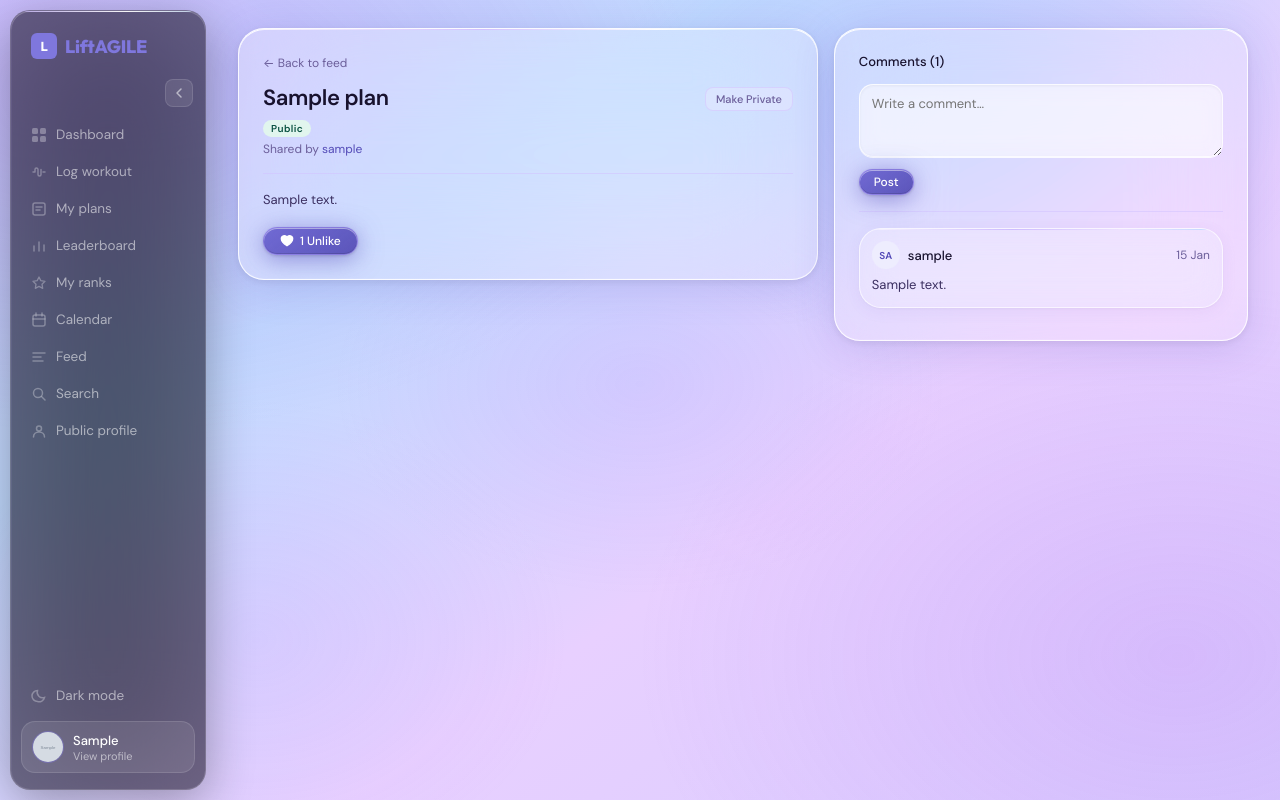
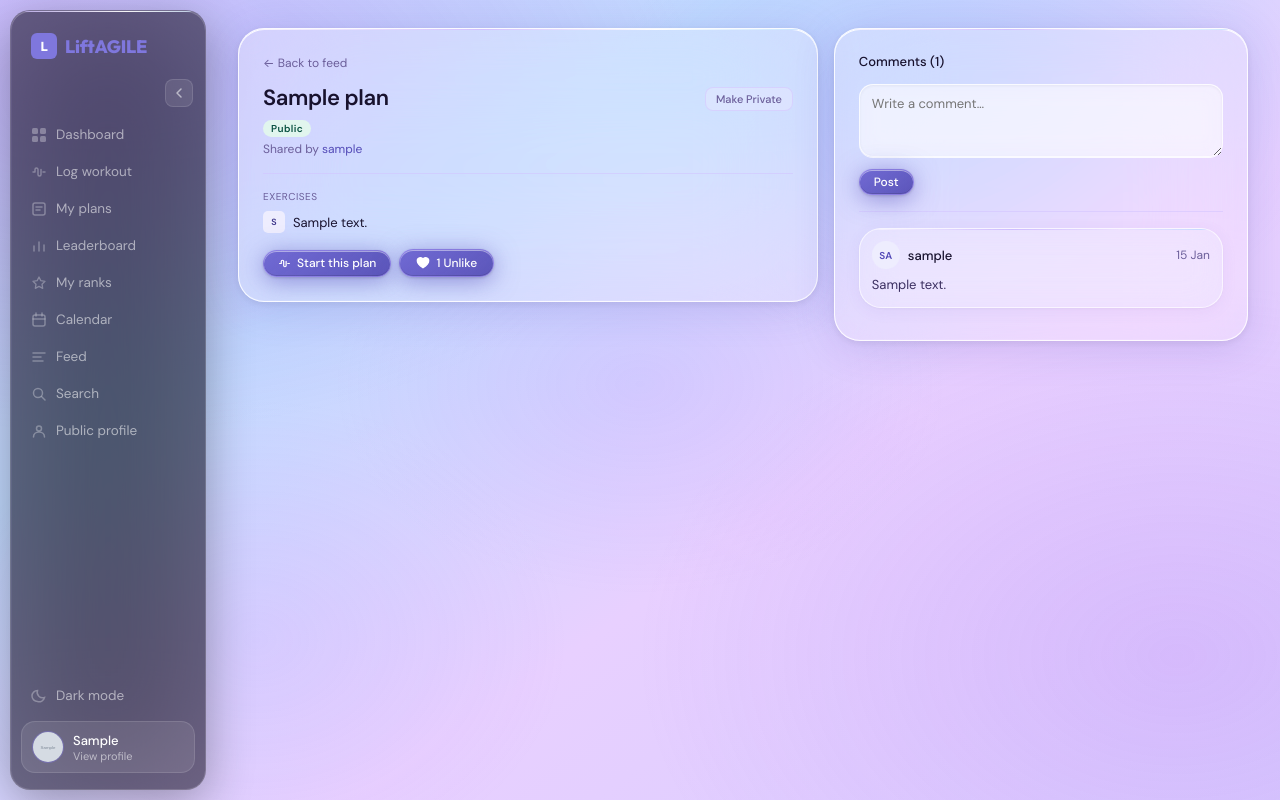
Before and after one commit to pat-caputi/agile-web-development, a Flask app: page /workout/1 in a window 1280 px wide. Run offline with Flask 3, Linux system fonts and the light colour scheme; the visitor is signed in with stand-in values (Sample User, id 1); tables that the repository leaves empty hold one stand-in row (values such as "Sample post"); grey boxes marked "Sample" are stand-in pictures; some libraries are stand-ins or nearby versions.

Commit message:
implemented changes to fix seed plans

```diff
--- a/templates/workout_detail.html
+++ b/templates/workout_detail.html
@@ -219,11 +219,35 @@
 
           <hr class="card-divider">
 
-          <p style="font-size:13px;color:var(--text-secondary);line-height:1.6;">
-            {{ plan.description or "No description added." }}
-          </p>
+          {% set exercises = (plan.description or '').split(',') | map('trim') | reject('equalto', '') | list %}
+          {% if exercises %}
+          <div style="margin-bottom:14px;">
+            <div style="font-size:10px;color:var(--text-tertiary);letter-spacing:0.05em;margin-bottom:8px;">EXERCISES</div>
+            <div style="display:flex;flex-direction:column;gap:5px;">
+              {% for ex in exercises %}
+              <div style="display:flex;align-items:center;gap:8px;">
+                <div class="ex-icon" style="width:22px;height:22px;font-size:9px;border-radius:5px;flex-shrink:0;background:var(--accent-light);color:var(--accent-dark);">{{ ex[0] | upper }}</div>
+                <span style="font-size:13px;color:var(--text-primary);">{{ ex }}</span>
+              </div>
+              {% endfor %}
+            </div>
+          </div>
+          {% else %}
+          <p style="font-size:13px;color:var(--text-secondary);line-height:1.6;margin-bottom:14px;">No exercises listed.</p>
+          {% endif %}
 
-          <div class="workout-actions" style="margin-top:16px;">
+          <div class="workout-actions" style="margin-top:16px;display:flex;gap:8px;flex-wrap:wrap;">
+            {% if is_owner %}
+            <a href="{{ url_for('log_workout', plan_id=plan.id) }}"
+               class="btn btn-primary"
+               style="font-size:12px;padding:6px 14px;display:flex;align-items:center;gap:6px;">
+              <svg width="13" height="13" viewBox="0 0 16 16" fill="none">
+                <path d="M2 8h2m8 0h2M4 8V5.5a1.5 1.5 0 013 0v5a1.5 1.5 0 003 0V5.5"
+                      stroke="currentColor" stroke-width="1.5" stroke-linecap="round"/>
+              </svg>
+              Start this plan
+            </a>
+            {% endif %}
             <form action="{{ url_for('toggle_workout_like', plan_id=plan.id) }}" method="POST">
               <input type="hidden" name="csrf_token" value="{{ csrf_token() }}">
               <button class="btn {% if user_has_liked %}btn-primary{% else %}btn-secondary{% endif %}"
```
Also changed, not shown: templates/feed.html (+14 -3 lines), templates/log_workout.html (+31 -16 lines).
